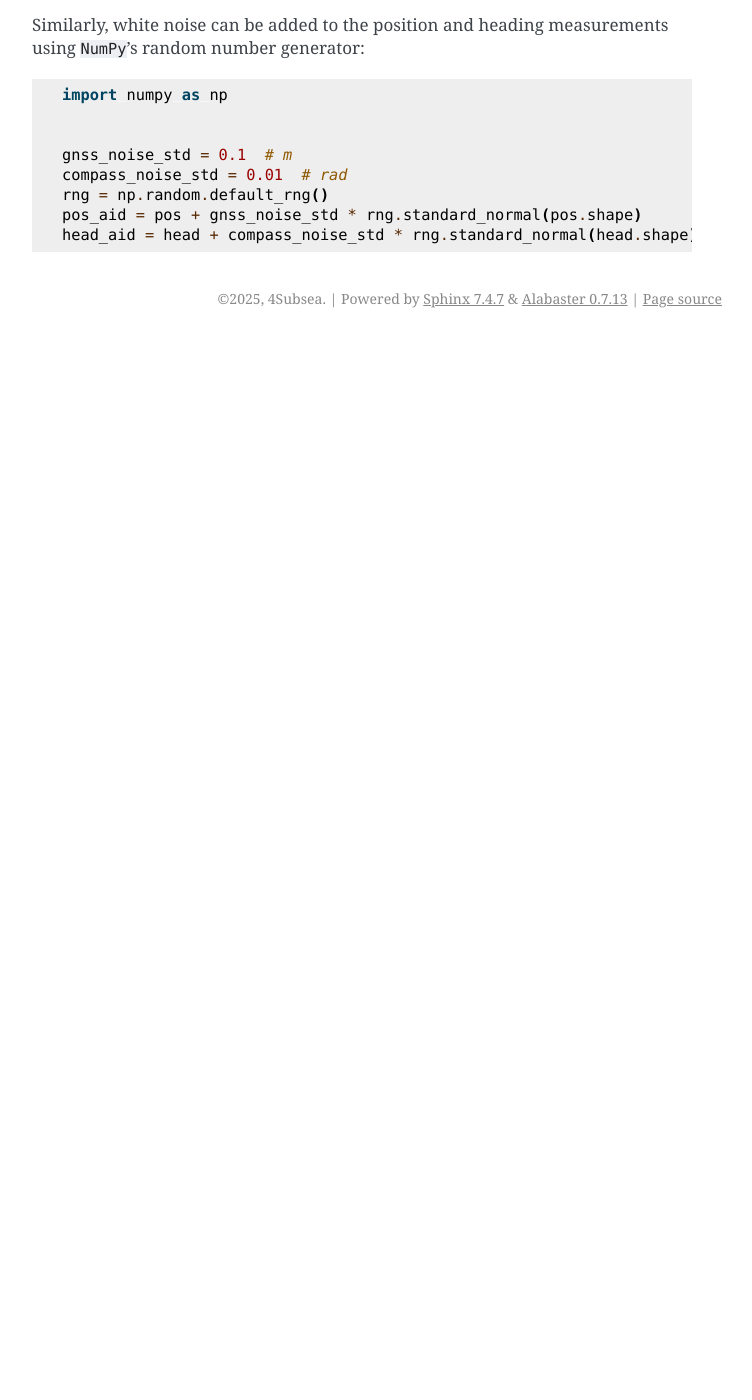
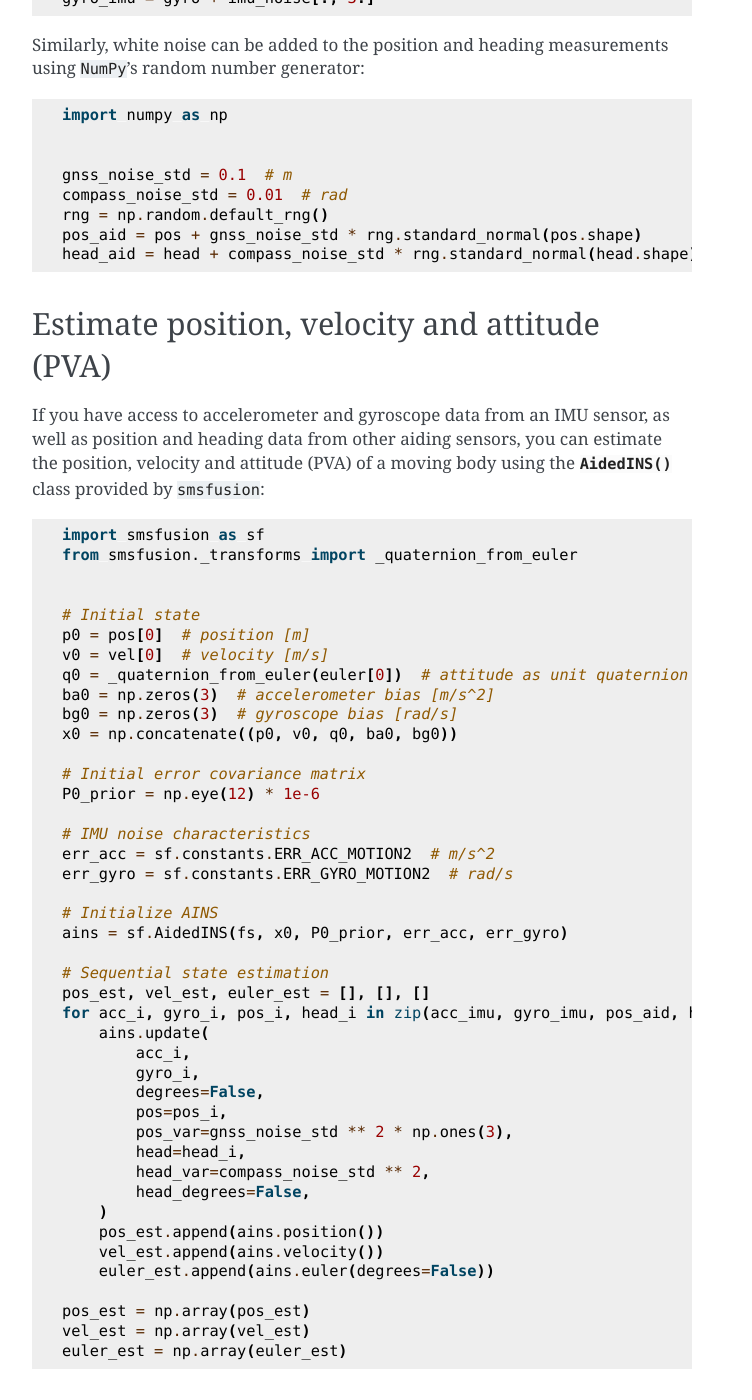
Before and after one commit to 4Subsea/smsfusion-python, a Sphinx documentation site: the page built from docs/user_guide/quickstart.rst, in a window 1280 px wide and 1400 px high, scrolled down 1356 px. Shown: the whole window, without its empty margins (388-1140 px from the left). Built offline with Sphinx 7.4.7, drawn with Linux system fonts in a browser that asks for light colours; before the commit the page ends 1694 px from its top, so only the background shows below that; some of the changed text lies outside the part shown.

Commit message:
some changes

```diff
--- a/docs/user_guide/quickstart.rst
+++ b/docs/user_guide/quickstart.rst
@@ -46,6 +46,7 @@ class can be used to add IMU-like noise to accelerometer and gyroscope signals:
 
 .. code-block:: python
 
+    import smsfusion as sf
     from smsfusion.noise import IMUNoise
 
 
@@ -69,3 +70,55 @@ Similarly, white noise can be added to the position and heading measurements usi
     rng = np.random.default_rng()
     pos_aid = pos + gnss_noise_std * rng.standard_normal(pos.shape)
     head_aid = head + compass_noise_std * rng.standard_normal(head.shape)
+
+Estimate position, velocity and attitude (PVA)
+----------------------------------------------
+If you have access to accelerometer and gyroscope data from an IMU sensor, as well
+as position and heading data from other aiding sensors, you can estimate the position,
+velocity and attitude (PVA) of a moving body using the :func:`~smsfusion.AidedINS` class
+provided by ``smsfusion``:
+
+.. code-block:: python
+
+    import smsfusion as sf
+    from smsfusion._transforms import _quaternion_from_euler
+
+
+    # Initial state
+    p0 = pos[0]  # position [m]
+    v0 = vel[0]  # velocity [m/s]
+    q0 = _quaternion_from_euler(euler[0])  # attitude as unit quaternion
+    ba0 = np.zeros(3)  # accelerometer bias [m/s^2]
+    bg0 = np.zeros(3)  # gyroscope bias [rad/s]
+    x0 = np.concatenate((p0, v0, q0, ba0, bg0))
+
+    # Initial error covariance matrix
+    P0_prior = np.eye(12) * 1e-6
+
+    # IMU noise characteristics
+    err_acc = sf.constants.ERR_ACC_MOTION2  # m/s^2
+    err_gyro = sf.constants.ERR_GYRO_MOTION2  # rad/s
+
+    # Initialize AINS
+    ains = sf.AidedINS(fs, x0, P0_prior, err_acc, err_gyro)
+
+    # Sequential state estimation
+    pos_est, vel_est, euler_est = [], [], []
+    for acc_i, gyro_i, pos_i, head_i in zip(acc_imu, gyro_imu, pos_aid, head_aid):
+        ains.update(
+            acc_i,
+            gyro_i,
+            degrees=False,
+            pos=pos_i,
+            pos_var=gnss_noise_std ** 2 * np.ones(3),
+            head=head_i,
+            head_var=compass_noise_std ** 2,
+            head_degrees=False,
+        )
+        pos_est.append(ains.position())
+        vel_est.append(ains.velocity())
+        euler_est.append(ains.euler(degrees=False))
+
+    pos_est = np.array(pos_est)
+    vel_est = np.array(vel_est)
+    euler_est = np.array(euler_est)
```
